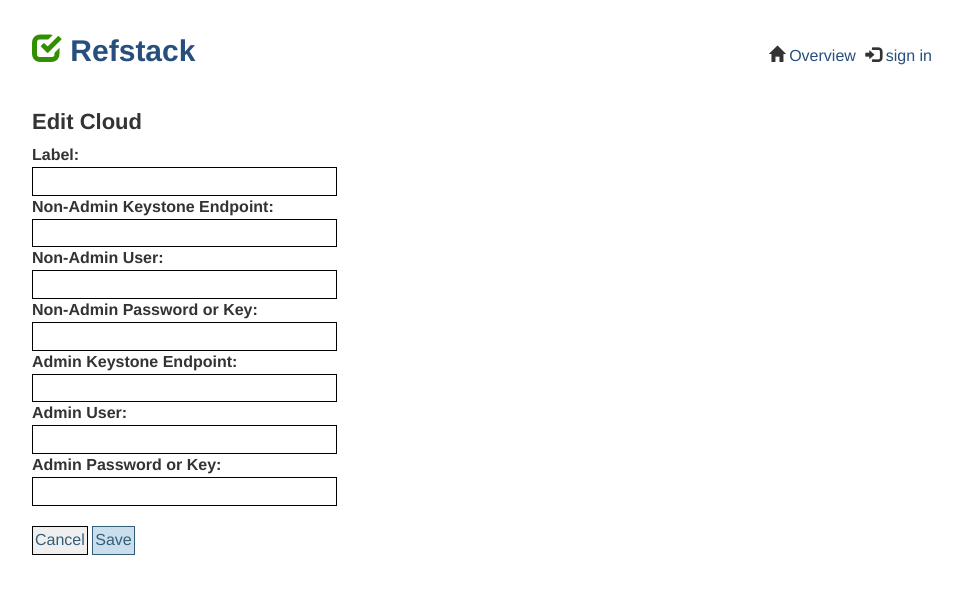
After one commit to openstack-archive/refstack, a Flask app: template refstack/templates/edit_cloud.html in a window 1280 px wide. The commit adds this page. Shown: the top 594 px of the page, without its empty margins (158-1120 px from the left). Run offline with Flask 2, Linux system fonts and the light colour scheme; the template is opened without the code that fills it, so the values that code supplies are empty; some libraries are stand-ins or nearby versions.

Commit message:
Add edit and delete cloud added to web ui

```diff
--- /dev/null
+++ b/refstack/templates/edit_cloud.html
@@ -0,0 +1,28 @@
+{% extends "layout.html" %}
+{% block title %}Create Cloud{% endblock %}
+{% block body %}
+  <h2>Edit Cloud</h2>
+  <form action="" method='post'>
+    <dl>
+      <dt>Label:</dt>
+      <dd><input type='text' name='label' size='30' value="{{ form.label }}"></dd>
+      <dt>Non-Admin Keystone Endpoint:</dt>
+      <dd><input type='text' name='endpoint' size='30' value="{{ form.endpoint }}"></dd>
+      <dt>Non-Admin User:</dt>
+      <dd><input type='text' name='test_user' size='30' value="{{ form.test_user }}"></dd>
+      <dt>Non-Admin Password or Key:</dt>
+      <dd><input type='text' name='test_key' size='30' value="{{ form.test_key }}"></dd>
+      <dt>Admin Keystone Endpoint:</dt>
+      <dd><input type='text' name='admin_endpoint' size='30' value="{{ form.admin_endpoint }}"></dd>
+      <dt>Admin User:</dt>
+      <dd><input type='text' name='admin_user' size='30' value="{{ form.admin_user }}"></dd>
+      <dt>Admin Password or Key:</dt>
+      <dd><input type='text' name='admin_key' size='30' value="{{ form.admin_key }}"></dd>
+    </dl>
+    <p>
+      <input type='button' value="Cancel" onclick="location.href='/'">
+      <input type='submit' value="Save">
+      <input type='hidden' name='next' value="{{ next }}">
+  </form>
+
+{% endblock %}
--- a/refstack/web.py
+++ b/refstack/web.py
@@ -60,7 +60,7 @@ def index():
     """Index view"""
     if g.user is not None:
         # something else
-        clouds = Cloud.query.all()
+        clouds = Cloud.query.filter_by(user_id=g.user.id).all()
         return render_template('home.html', clouds=clouds)
     else:
         vendors = Vendor.query.all()
@@ -120,6 +120,113 @@ def create_profile():
     return render_template(
         'create_profile.html', next_url=oid.get_next_url())
 
+@app.route('/delete-cloud/<int:cloud_id>', methods=['GET', 'POST'])
+def delete_cloud(cloud_id):
+    """ delete function for clouds"""
+    c = Cloud.query.filter_by(id=cloud_id).first()
+
+    if not c:
+        flash(u'Not a valid Cloud ID!')
+    elif not c.user_id == g.user.id:
+        flash(u"This isn't your cloud!")
+    else:
+        db.delete(c)
+        db.commit()
+
+    return redirect('/')
+
+@app.route('/edit-cloud/<int:cloud_id>', methods=['GET', 'POST'])
+def edit_cloud(cloud_id):
+    c = Cloud.query.filter_by(id=cloud_id).first()
+
+    if not c:
+        flash(u'Not a valid Cloud ID!')
+        return redirect('/')
+    elif not c.user_id == g.user.id:
+        flash(u"This isn't your cloud!")
+
+    if request.method == 'POST':
+        #validate this biotch
+        if not request.form['label']:
+            flash(u'Error: All fields are required')
+        elif not request.form['endpoint']:
+            flash(u'Error: All fields are required')
+        elif not request.form['test_user']:
+            flash(u'Error: All fields are required')
+        elif not request.form['test_key']:
+            flash(u'Error: All fields are required')
+        elif not request.form['admin_endpoint']:
+            flash(u'Error: All fields are required')
+        elif not request.form['admin_user']:
+            flash(u'Error: All fields are required')
+        elif not request.form['admin_key']:
+            flash(u'Error: All fields are required')
+        else:
+            c.label = request.form['label']
+            c.endpoint = request.form['endpoint']
+            c.test_user = request.form['test_user']
+            c.test_key = request.form['test_key']
+            c.admin_endpoint = request.form['admin_endpoint']
+            c.admin_user = request.form['admin_user']
+            c.admin_key = request.form['admin_key']
+
+            db.commit()
+
+            flash(u'Cloud Saved!')
+            return redirect('/')
+
+    form = dict(label=c.label,
+                endpoint=c.endpoint,
+                test_user=c.test_user,
+                test_key=c.test_key,
+                admin_endpoint=c.admin_endpoint,
+                admin_user=c.admin_user,
+                admin_key=c.admin_key)
+
+
+
+    return render_template('edit_cloud.html',form=form)
+
+
+@app.route('/create-cloud', methods=['GET', 'POST'])
+def create_cloud():
+    """This is the handler for creating a new cloud"""
+
+    #if g.user is None:
+    #    abort(401)
+    if request.method == 'POST':
+        if not request.form['label']:
+            flash(u'Error: All fields are required')
+        elif not request.form['endpoint']:
+            flash(u'Error: All fields are required')
+        elif not request.form['test_user']:
+            flash(u'Error: All fields are required')
+        elif not request.form['test_key']:
+            flash(u'Error: All fields are required')
+        elif not request.form['admin_endpoint']:
+            flash(u'Error: All fields are required')
+        elif not request.form['admin_user']:
+            flash(u'Error: All fields are required')
+        elif not request.form['admin_key']:
+            flash(u'Error: All fields are required')
+        else:
+            c = Cloud()
+            c.user_id = g.user.id
+            c.label = request.form['label']
+            c.endpoint = request.form['endpoint']
+            c.test_user = request.form['test_user']
+            c.test_key = request.form['test_key']
+            c.admin_endpoint = request.form['admin_endpoint']
+            c.admin_user = request.form['admin_user']
+            c.admin_key = request.form['admin_key']
+
+            db.add(c)
+            db.commit()
+            return redirect('/')
+
+    return render_template('create_cloud.html', next_url='/')
+
+
 
 @app.route('/profile/edit', methods=['GET', 'POST'])
 def edit_profile():
```
Also changed, not shown: refstack/templates/create_cloud.html (added, +28 -0 lines), refstack/templates/home.html (+8 -3 lines).
